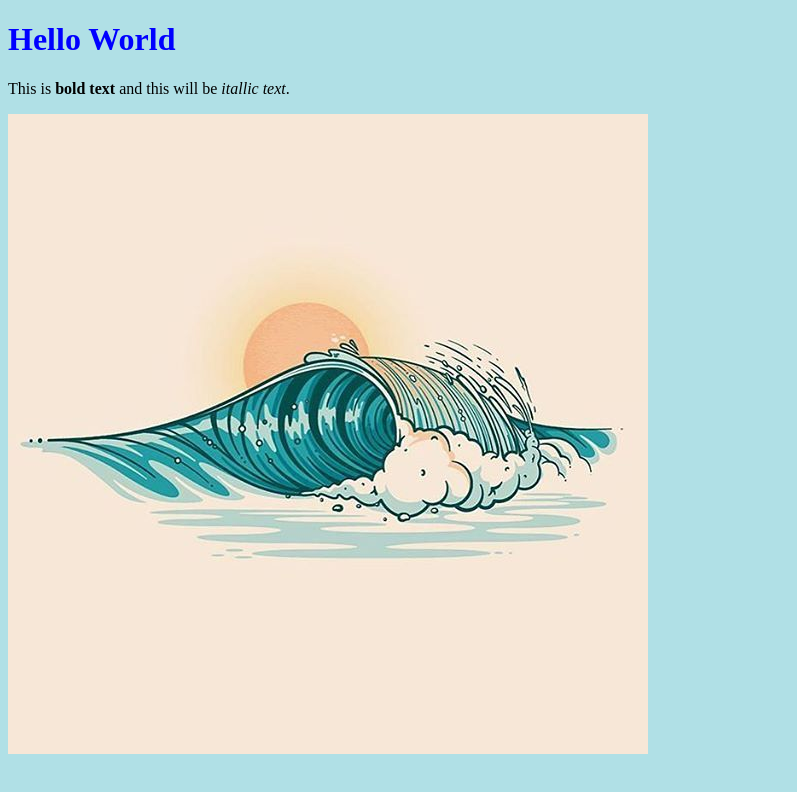
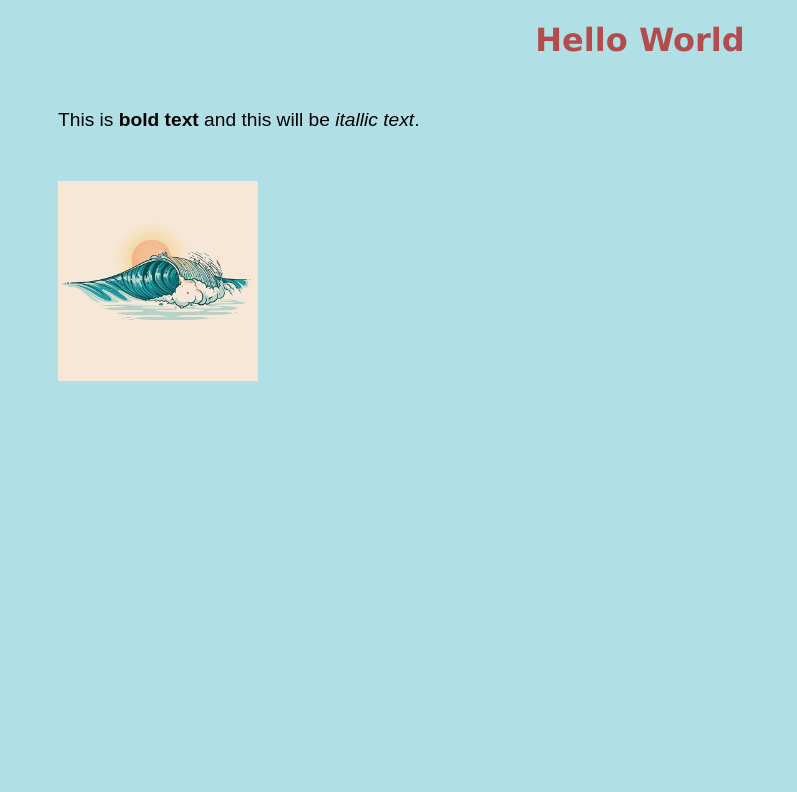
Before and after one commit to ainaralarrbi/codelikeagirl12, a plain HTML site: page index.html in a window 1280 px wide. Shown: the whole page, without its empty margins (0-797 px from the left). Drawn offline with Linux system fonts and the light colour scheme.

Commit message:
Add files via upload

```diff
--- a/CSS/styles.css
+++ b/CSS/styles.css
@@ -1,3 +1,24 @@
 h1{
-  color: blue;
+  color: hsl(0, 40%, 50%);
+  text-align: center;
+  font-family: verdana;
 }
+h2{
+  color:
+}
+img{
+    height: 300px;
+    width: 300px;
+    border: solid 10px black;
+  }
+  #first{
+    height: 200px;
+    width: 200px;
+    border: 0
+  }
+  p  {
+      color: black;
+      font-family: sans-serif;
+      font-size: 120%;
+      margin: 50px;
+  }
```
